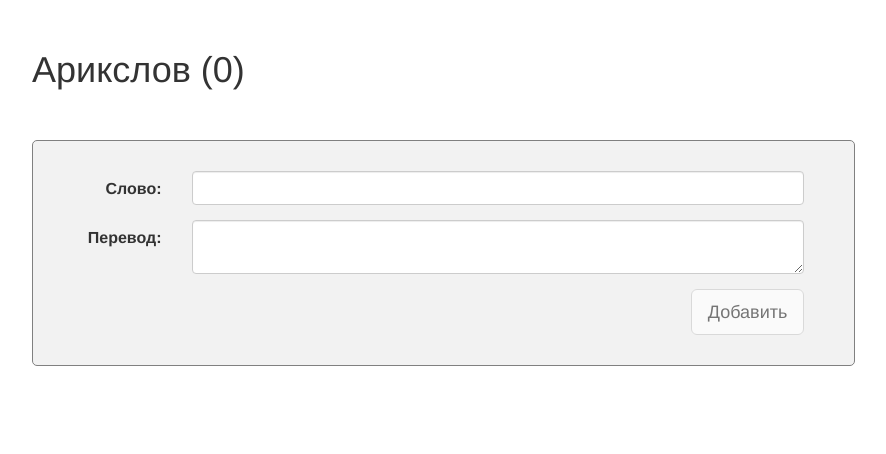
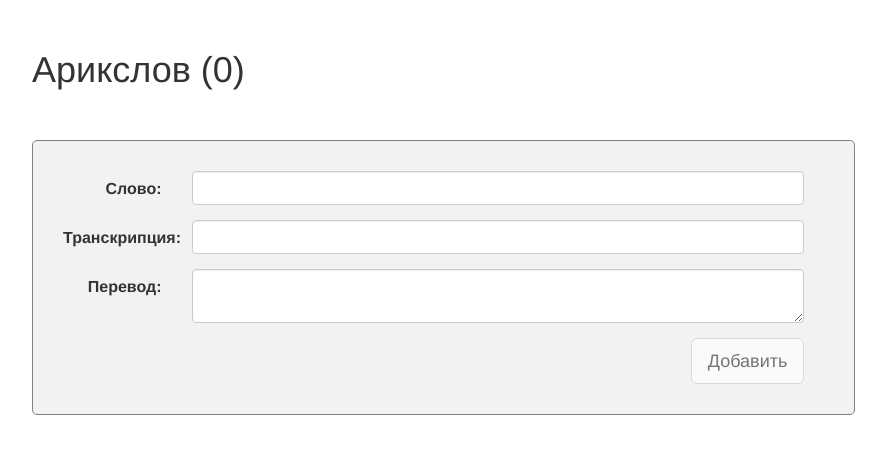
Before and after one commit to judequinn/dict-app, a Django app: page / in a window 1280 px wide. Shown: the top 454 px of the page, without its empty margins (53-939 px from the left). Run offline with Django 3.2, Linux system fonts and the light colour scheme; data that the repository does not hold is empty; some libraries are stand-ins or nearby versions.

Commit message:
added transcription field to word model

```diff
--- a/dict/models.py
+++ b/dict/models.py
@@ -3,6 +3,7 @@ from django.db import models
 class Word(models.Model):
     english = models.CharField(max_length=200)
     russian = models.CharField(max_length=200)
+    transcription = models.CharField(max_length=200, null=True)
 
     def __str__(self):
         return self.english
--- a/dict/static/css/main.css
+++ b/dict/static/css/main.css
@@ -27,7 +27,7 @@ html, body {
 .word-list {
   clear: both;
   position: relative;
-  top: 280px;
+  top: 320px;
   margin-left: 15px;
   margin-bottom: 50px;
 }
--- a/dict/static/js/translate.js
+++ b/dict/static/js/translate.js
@@ -116,7 +116,7 @@
                                 var id = res[1].data.id;
 
                                 angular.element('html, body').animate({
-                                    scrollTop: angular.element('#' + id).offset().top - 400
+                                    scrollTop: angular.element('#' + id).offset().top - 440
                                 });
                             }
 
@@ -129,6 +129,7 @@
                                     transArr.push(transSource[i].text);
                                 }
                                 vm.data.russian = transArr.join(', ');
+                                vm.data.transcription = res[0].data.def[0].ts;
                             }
                         }
                     )
--- a/dict/templates/dict/word_list.html
+++ b/dict/templates/dict/word_list.html
@@ -34,6 +34,13 @@
 			</div>
 
 			<div class="form-group">
+				<label class="col-lg-2 col-md-2 col-sm-2 control-label text-left" for="transcription">Транскрипция:</label>
+				<div class="col-lg-10 col-md-10 col-sm-10">
+					<input class="form-control" name="transcription" ng-model="transCtrl.data.transcription" type="text"/>
+				</div>
+			</div>
+
+			<div class="form-group">
 				<label class="col-lg-2 col-md-2 col-sm-2 control-label" for="name">Перевод:</label>
 				<div class="col-lg-10 col-md-10 col-sm-10">
 					<textarea class="form-control" name="russian" ng-model="transCtrl.data.russian" type="text" required/></textarea>
@@ -48,7 +55,7 @@
 
 	<div class="word-list">
 			<dl ng-repeat="word in transCtrl.words | orderBy: 'english'" id="{$ word.id $}">
-				<dt class="column-e">{$ word.english $}</dt>
+				<dt class="column-e">{$ word.english $} <span ng-if="word.transcription">[{$ word.transcription $}]</span></dt>
 				<dd class="column-r">{$ word.russian $}</dd>
 			</dl>
 	</div>
--- a/dict/views.py
+++ b/dict/views.py
@@ -16,9 +16,10 @@ def word_list(request):
         try:
             existing = Word.objects.get(english=data['english'])
             existing.russian = data['russian']
+            existing.transcription = data['transcription']
             existing.save()
         except:
-            word = Word(english = data['english'], russian = data['russian'])
+            word = Word(english = data['english'], russian = data['russian'], transcription = data['transcription'])
             word.save()
 
         return render(request, 'dict/word_list.html', {'words': words})
@@ -38,7 +39,7 @@ def get_words(request):
     word_list = []
     words = Word.objects.all()
     for w in words:
-        word = {'english':w.english, 'russian':w.russian, 'id': w.id}
+        word = {'english':w.english, 'russian':w.russian, 'id': w.id, 'transcription': w.transcription}
         word_list.append(word)
 
     return HttpResponse(json.dumps(word_list), content_type="application/json")
```
